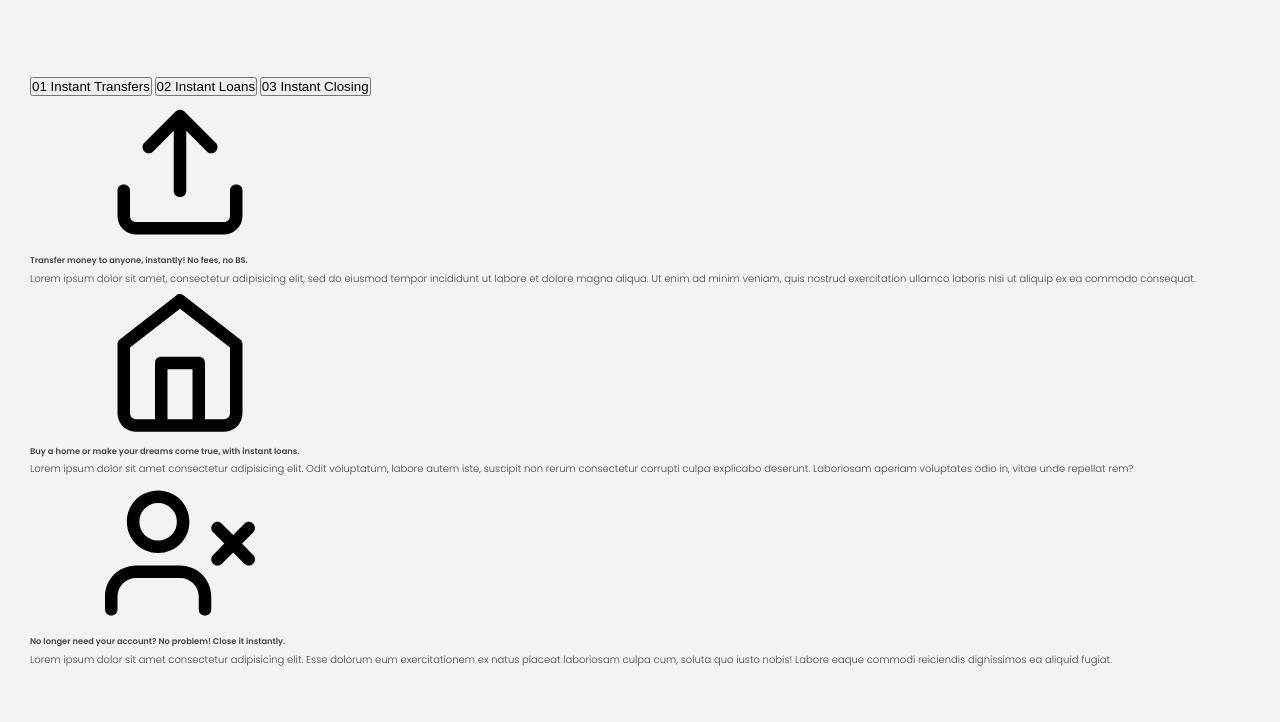
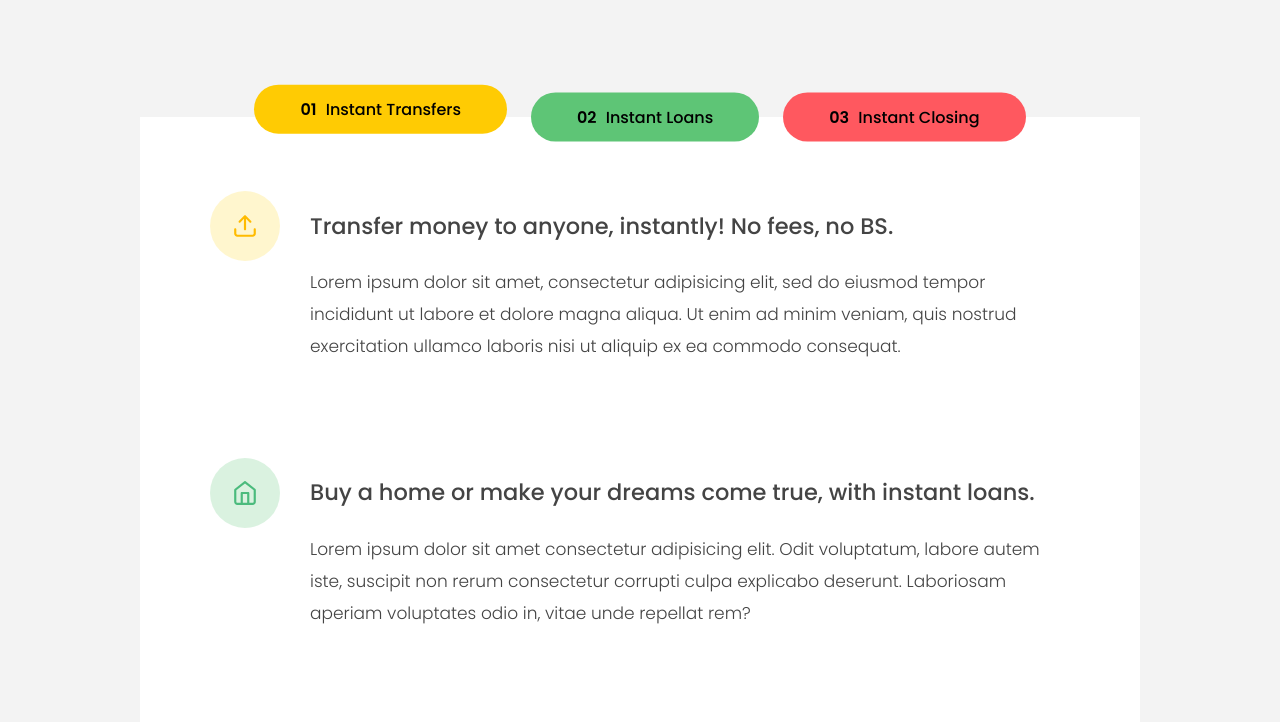
Before and after one commit to kazblacktopp/JS-Bankist-Project, a plain HTML site: page index.html in a window 1280 px wide. Shown: the part 2627-3349 px from the top of the page. Drawn offline with Linux system fonts and the light colour scheme.

Commit message:
Add styles for Operations Section

```diff
--- a/css/style.css
+++ b/css/style.css
@@ -58,8 +58,6 @@
   justify-content: center;
   align-items: start;
   justify-items: start;
-
-  /* flex: 1; */
 }
 
 .heading__primary {
@@ -171,3 +169,118 @@
   font-size: 2rem;
   margin-bottom: 1rem;
 }
+
+/**************************************/
+/********* OPERATIONS SECTION *********/
+/**************************************/
+
+.margin-bottom--lge {
+  margin-bottom: 12rem;
+}
+
+.operations {
+  width: 100rem;
+  margin: 0 auto;
+  background-color: #fff;
+}
+
+.operations__tab-container {
+  display: flex;
+  align-items: center;
+  justify-content: center;
+  gap: 2.4rem;
+}
+
+.btn {
+  display: inline-block;
+  border: none;
+  font-size: 1.6rem;
+  font-family: inherit;
+  padding: 1.2rem 4.6rem;
+  background-color: var(--color-primary);
+  border-radius: 50px;
+  font-weight: 500;
+}
+
+.operations__tab {
+  transform: translateY(-50%);
+}
+
+.operations__tab span {
+  display: inline-block;
+  margin-right: 0.5rem;
+  font-weight: 600;
+}
+
+.operations__tab--1 {
+  background-color: var(--color-secondary);
+}
+
+.operations__tab--3 {
+  background-color: var(--color-tertiary);
+}
+
+.operations__tab--active {
+  transform: translateY(-66%);
+}
+
+.operations__content {
+  display: none;
+  grid-template-columns: 7rem 1fr;
+  font-size: 1.7rem;
+  padding: 2.5rem 7rem 7rem;
+  column-gap: 3rem;
+  row-gap: 0.5rem;
+}
+
+.operations__content--active {
+  display: grid;
+}
+
+.operations__icon {
+  display: flex;
+  align-items: center;
+  justify-content: center;
+  width: 7rem;
+  height: 7rem;
+  border-radius: 50%;
+}
+
+.operations__icon svg {
+  width: 2.6rem;
+  height: 2.6rem;
+}
+
+.operations__icon--1 {
+  background-color: var(--color-secondary-opacity);
+}
+
+.operations__icon--1 svg {
+  fill: var(--color-secondary-darker);
+}
+
+.operations__icon--2 {
+  background-color: var(--color-primary-opacity);
+}
+
+.operations__icon--2 svg {
+  fill: var(--color-primary-darker);
+}
+
+.operations__icon--3 {
+  background-color: var(--color-tertiary-opacity);
+}
+
+.operations__icon--3 svg {
+  fill: var(--color-tertiary-darker);
+}
+
+.operations__heading {
+  font-size: 2.25rem;
+  font-weight: 500;
+  align-self: center;
+}
+
+.operations__content p {
+  grid-column: 2;
+}
```
